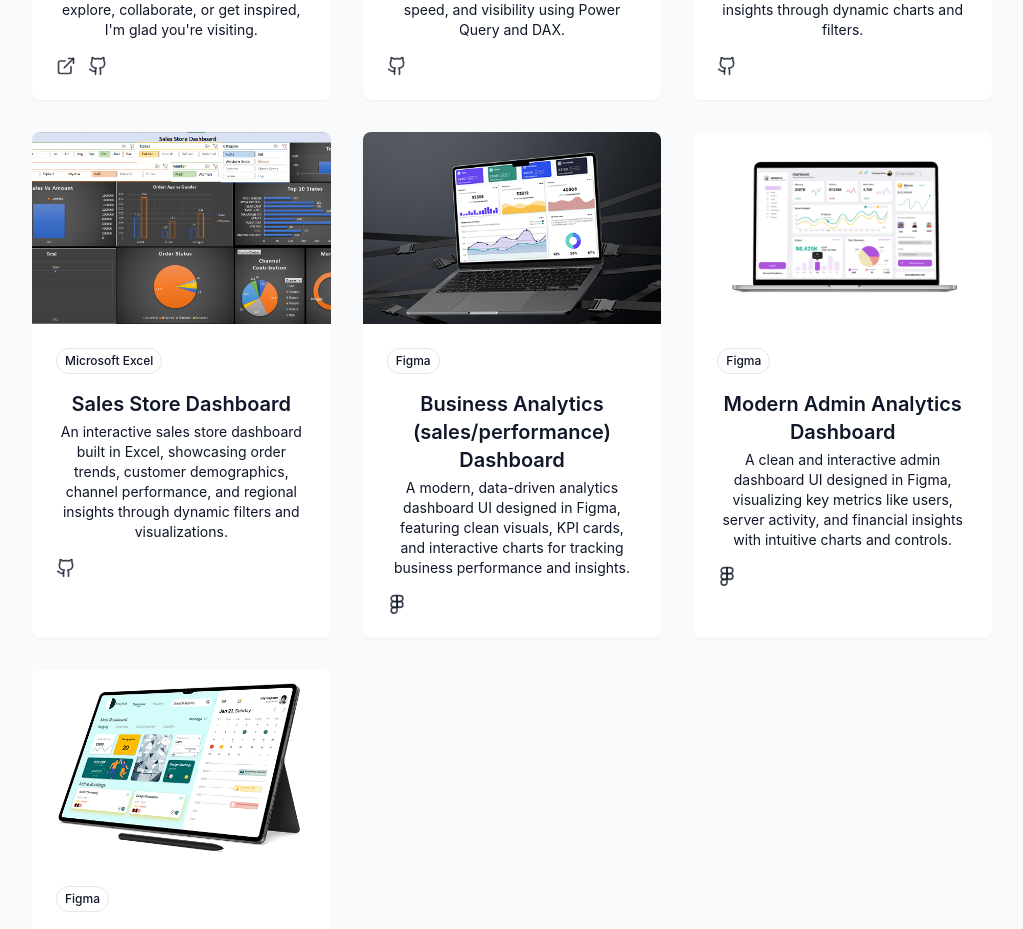
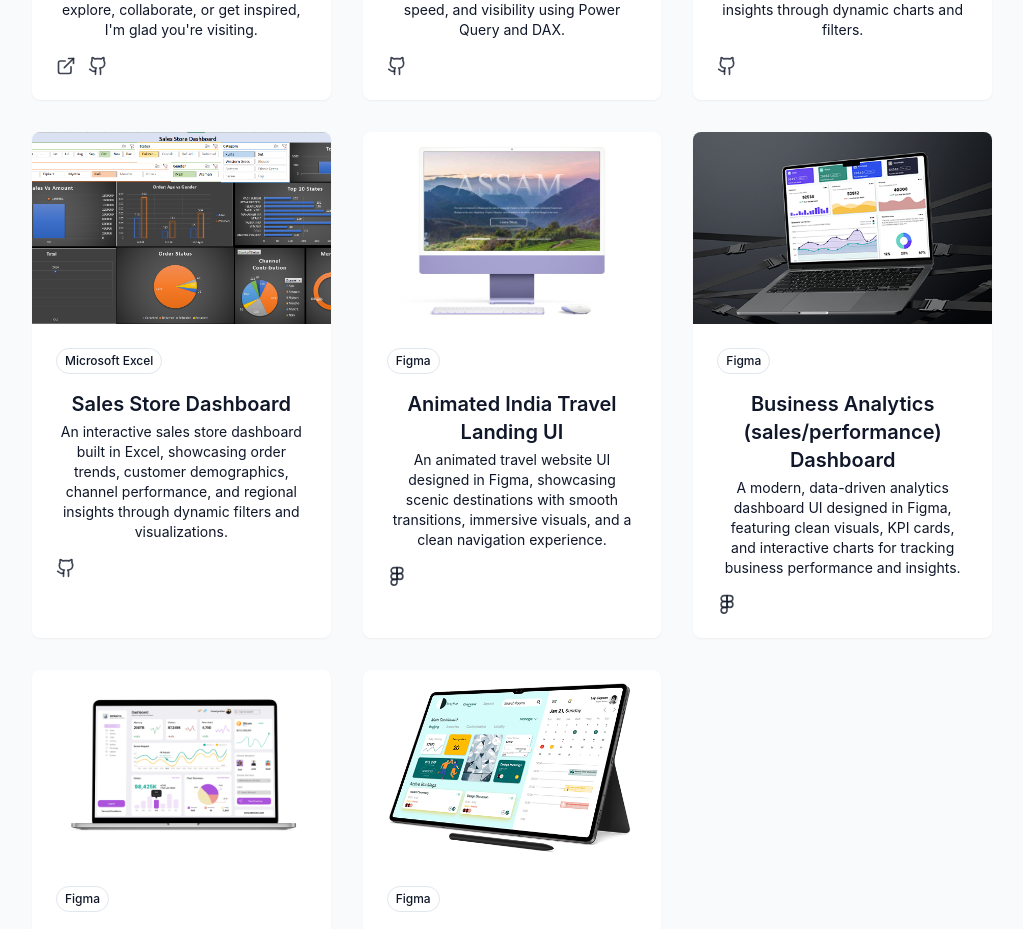
Before and after one commit to zuveriyakhan05/Zuveriya_Portfolio, a React (Vite) app: page / in a window 1280 px wide. Shown: the part 4560-5489 px from the top of the page, without its empty margins (128-1151 px from the left). Built offline with nearby package versions, Linux system fonts and the light colour scheme.

Commit message:
New Project added

```diff
--- a/src/components/ProjectsSection.jsx
+++ b/src/components/ProjectsSection.jsx
@@ -42,6 +42,15 @@
 
     {
      id: 5,
+     title: "Animated India Travel Landing UI",
+     description: "An animated travel website UI designed in Figma, showcasing scenic destinations with smooth transitions, immersive visuals, and a clean navigation experience.",
+     image: "/projects/Travel.png",
+     tags: ["Figma"],
+     figmaUrl: "https://www.figma.com/proto/TLwuAbBQYWLs0pRVhUFRUX/App-Designing?node-id=573-4&viewport=40%2C287%2C0.19&t=bbn5URPvDOAVoSt1-1&scaling=scale-down&content-scaling=fixed&page-id=573%3A3",
+    },
+
+    {
+     id: 6,
      title: "Business Analytics (sales/performance) Dashboard",
      description: "A modern, data-driven analytics dashboard UI designed in Figma, featuring clean visuals, KPI cards, and interactive charts for tracking business performance and insights.",
      image: "/projects/Sales.png",
@@ -50,7 +59,7 @@
     },
 
     {
-     id: 6,
+     id: 7,
      title: "Modern Admin Analytics Dashboard",
      description: "A clean and interactive admin dashboard UI designed in Figma, visualizing key metrics like users, server activity, and financial insights with intuitive charts and controls.",
      image: "/projects/Dataviz ui.png",
@@ -59,7 +68,7 @@
     },
 
     {
-     id: 7,
+     id: 8,
      title: "StayHub Interface",
      description: "A streamlined property management suite designed to balance real-time booking analytics with effortless staff scheduling.",
      image: "/projects/StayHub.png",
```
Also changed, not shown: public/projects/Travel.png (added).
